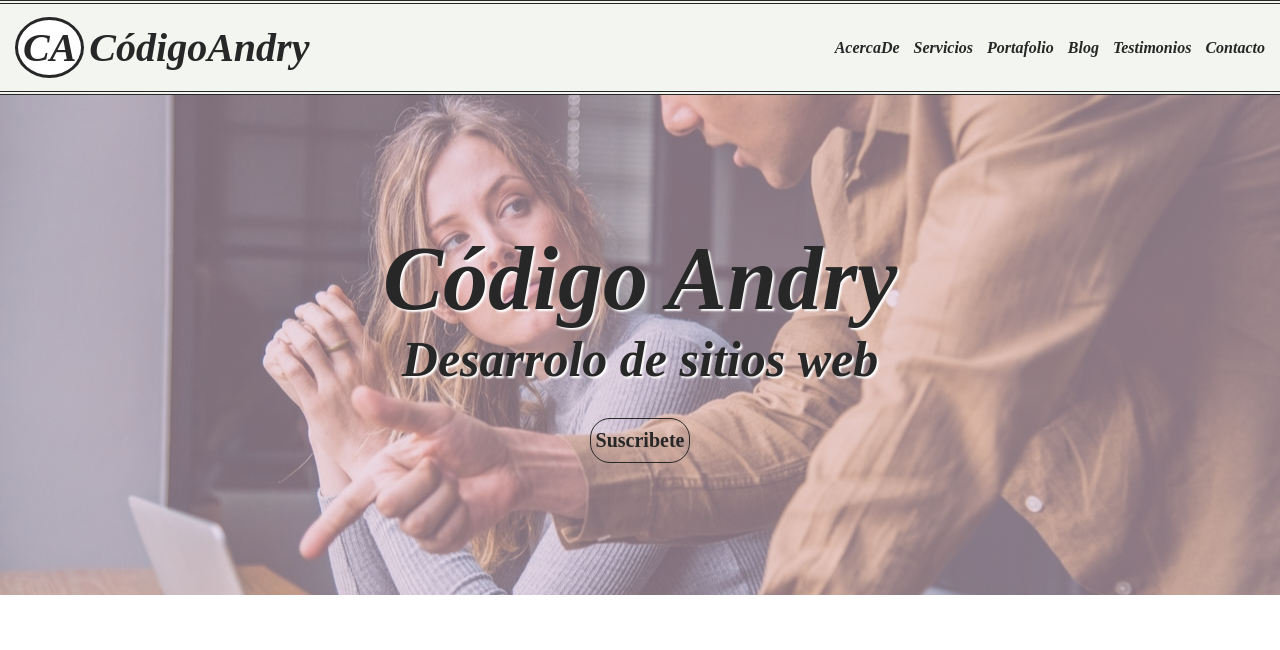
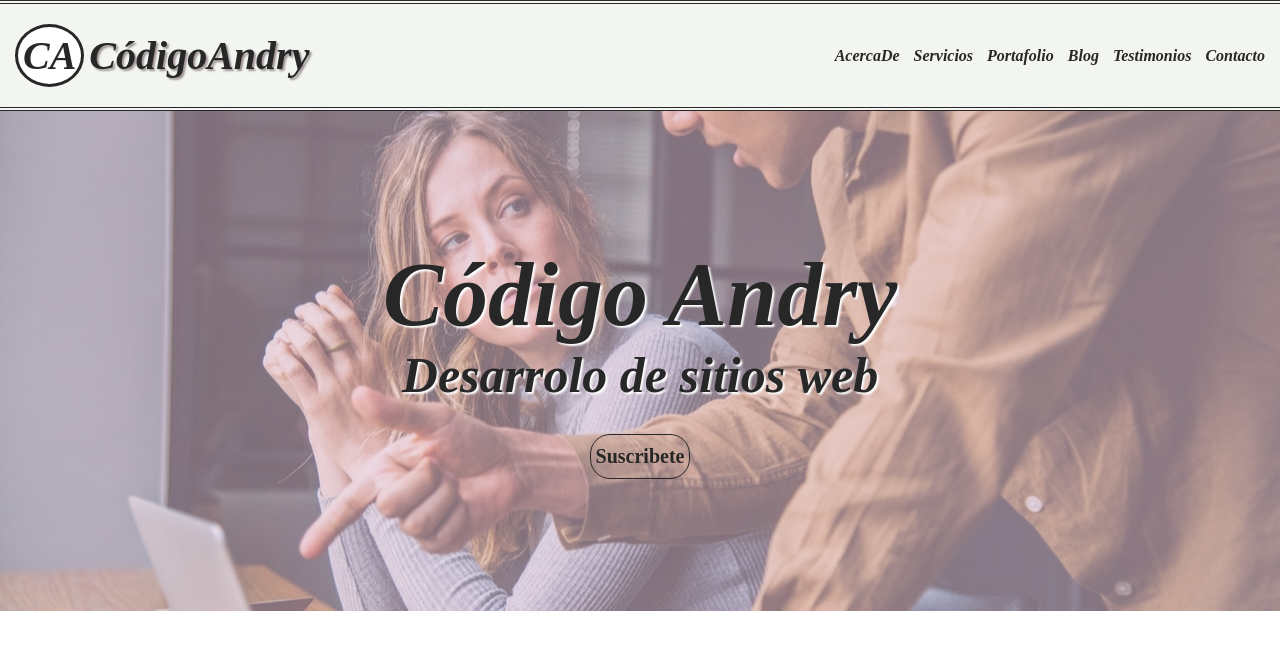
Before and after one commit to andryaby/andryaby.github.io, a plain HTML site: page index.html in a window 1280 px wide. Drawn offline with Linux system fonts and the light colour scheme.

Commit message:
etapa nav

```diff
--- a/estilos.css
+++ b/estilos.css
@@ -17,6 +17,12 @@
     border-top: 4px double #272727;
 }
 
+.logo{
+    display: flex;
+    flex-direction: row;
+    align-items: center;
+    justify-content: center;
+}
 
 .cabecera-principal .logo .logo1 {
     color: #272727;
@@ -41,6 +47,7 @@
     font-weight: 900;
     font-size: 40px;
     color: #272727;
+    text-shadow: 2px 2px 2px rgb(158, 148, 148);
 
 }
 
--- a/index.html
+++ b/index.html
@@ -13,7 +13,8 @@
     <header>
         <div class="cabecera-principal">
             <div class="logo">
-                <h1><span class="logo1">CA</span>CódigoAndry</h1>
+                <span class="logo1">CA</span>
+                <h1>CódigoAndry</h1>
             </div>
 
             <nav>
```
